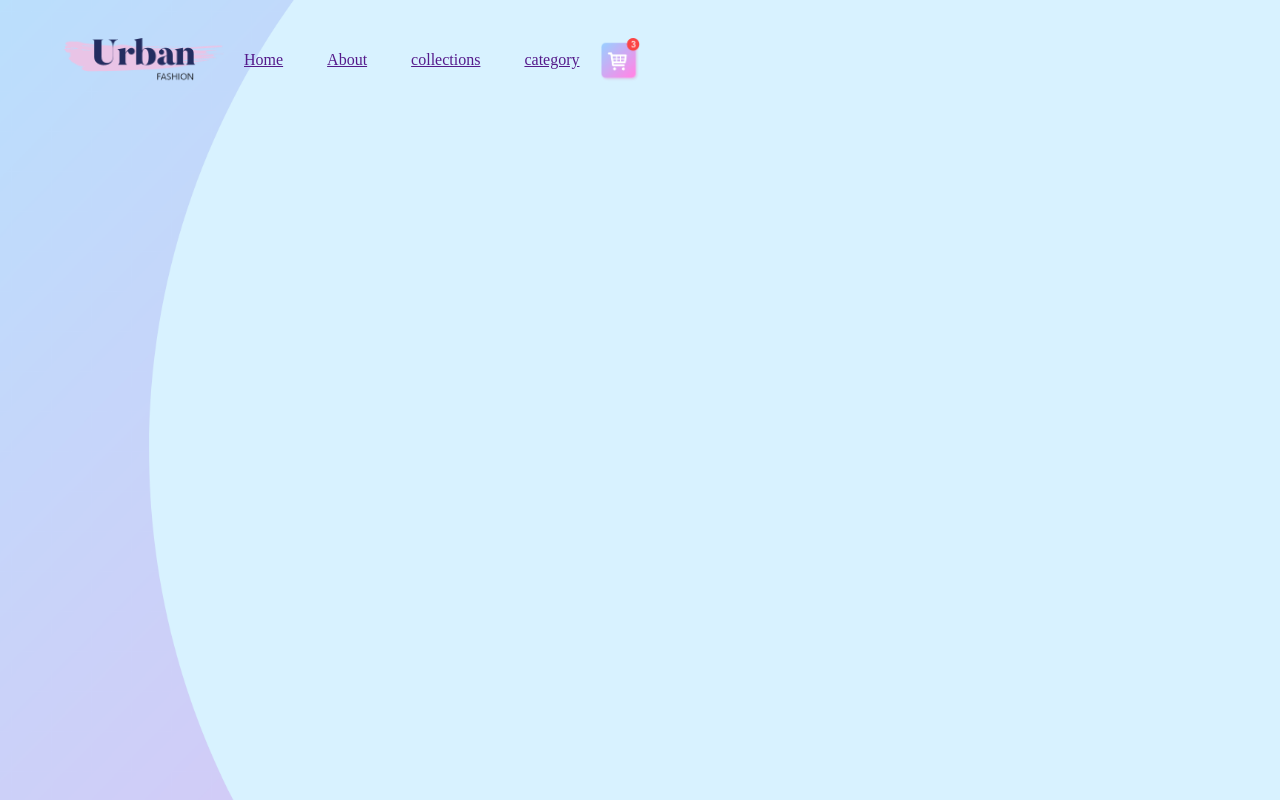
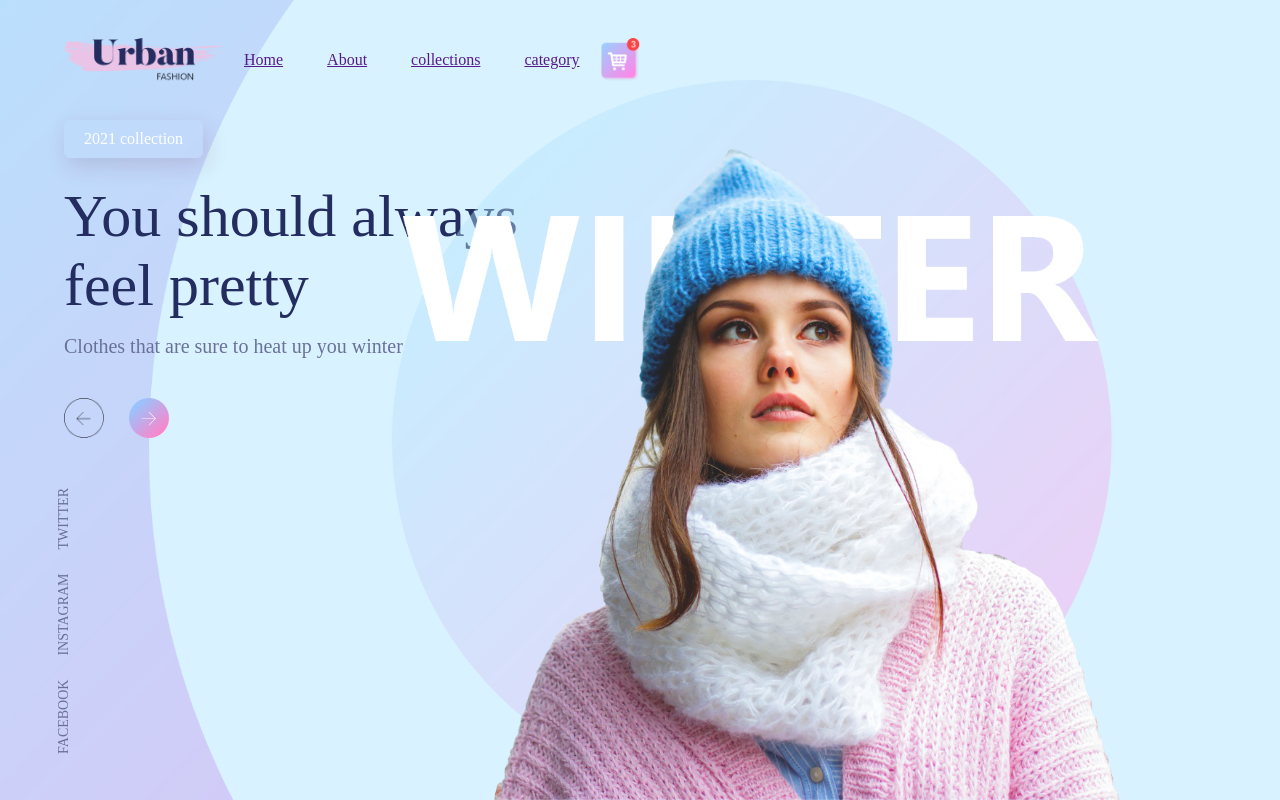
Before and after one commit to charleskaleb/Tugas-2-, a plain HTML site: page index.html in a window 1280 px wide. Drawn offline with Linux system fonts and the light colour scheme.

Commit message:
urban area

```diff
--- a/index.html
+++ b/index.html
@@ -17,6 +17,21 @@
                 </nav>
              <img src="images/cart.png" class="cart">
          </div>
+         <div class="content">
+            <a href="" class="btn">2021 collection </a>
+            <h1>You should always <br> feel pretty</h1>
+            <p>Clothes that are sure to heat up you winter</p>
+            <div class="arrow-icons">
+                <img src="images/back-arrow.png">
+                <img src="images/next-arrow.png">
+            </div>
+         </div>
+         <img src="images/img.png" class="feature-img">
+         <div class="sosial-links">
+            <a href="">FACEBOOK</a>
+            <a href="">INSTAGRAM</a>
+            <a href="">TWITTER</a>
+         </div>
     </div>
 </body>
 </html>
--- a/style.css
+++ b/style.css
@@ -29,7 +29,7 @@
     cursor: pointer;
 }
 .nav{
-    flex: 1;
+    fle x: 1;
     padding-left: 60px;
 }
     nav ul li{
@@ -37,3 +37,54 @@
         list-style: none;
         margin:0px 20px;
     }
+.content h1{
+    font-size: 60px;
+    font-weight: 100;
+    margin-top: 24px;
+    margin-bottom: 15px;
+    color: #232d60;
+}
+.content p{
+    font-size: 20px;
+    color: #6a7199;
+}
+. content{
+    margin-left: 10%;
+    margin-top: 10%;
+}
+.content .btn{
+    display: inline-block;
+    background: linear-gradient(45deg #87adfe, #ff77cd);
+    border-radius: 6px;
+    padding: 10px 20px;
+    box-sizing: border-box;
+    text-decoration: none;
+    color:#fff;
+    box-shadow: 3px 8px 22px rgba(94,28,68,0.15);
+}
+.arrow-icons{
+    margin-top: 40px;
+    display: flex;
+}
+.arrow-icons img{
+    width: 40px;
+    margin-right: 25px;
+}
+.feature-img{
+    height: 90%;
+    position: absolute;
+    bottom: 0;
+    right: 160px;
+}
+.sosial-links{
+    transform: rotate(-90deg);
+    position: absolute;
+    left: -80px;
+    bottom: 180px;
+}
+.sosial-links a{
+    text-decoration: none;
+    color: #6a7199;
+    padding-right: 20px;
+    font-size: 14px;
+}
```
Also changed, not shown: logo kaleb.jpg (added).
